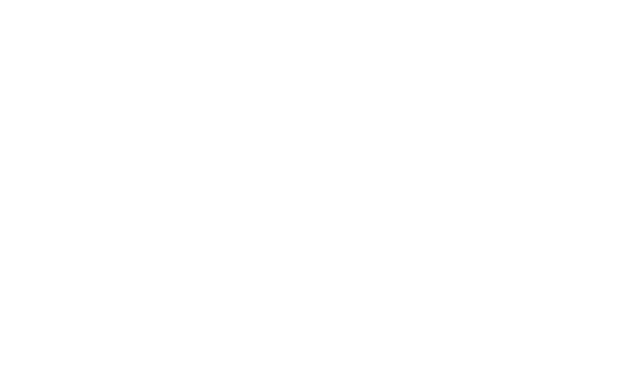
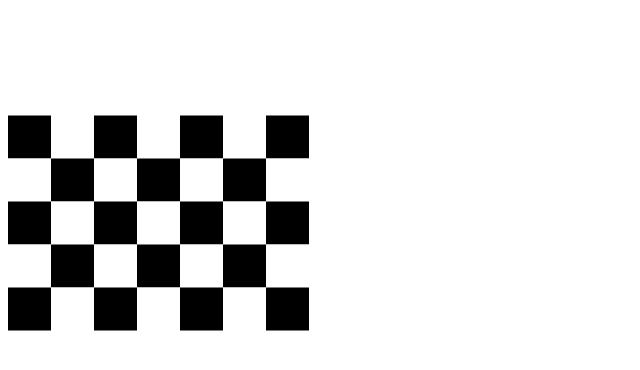
Before and after one commit to Kajoha/cuadricula, a plain HTML site: page index.html in a window 1280 px wide. Shown: the whole page, without its empty margins (0-640 px from the left). Drawn offline with Linux system fonts and the light colour scheme.

Commit message:
agrego estilo de las cuadriculas

```diff
--- a/css/styles.css
+++ b/css/styles.css
@@ -1,8 +1,27 @@
 body {
-    width: 300px;
-    font-size: 20px;
-    font-family: Arial, Helvetica, sans-serif;
-    margin: 0 auto;
-    transform: translateY(+50%);
-    align-items: center;
+  margin: 0 auto;
+  transform: translateY(+50%);
   }
+
+.cuadricula {
+  width: 301px;
+  height: 215px;
+  margin: 0.5em;
+  }
+
+.cuadricula div {
+  float: left;
+  width: 43px;
+  height: 43px;
+  background-color: #fff;
+}
+
+.cuadricula div:nth-child(2n+1),
+.cuadricula div:nth-child(8) ~ div:nth-child(2n+1),
+.cuadricula div:nth-child(15) ~ div:nth-child(2n+1),
+.cuadricula div:nth-child(22) ~ div:nth-child(2n+1),
+.cuadricula div:nth-child(29) ~ div:nth-child(2n+1)
+
+{
+    background-color: #000;
+}
```
